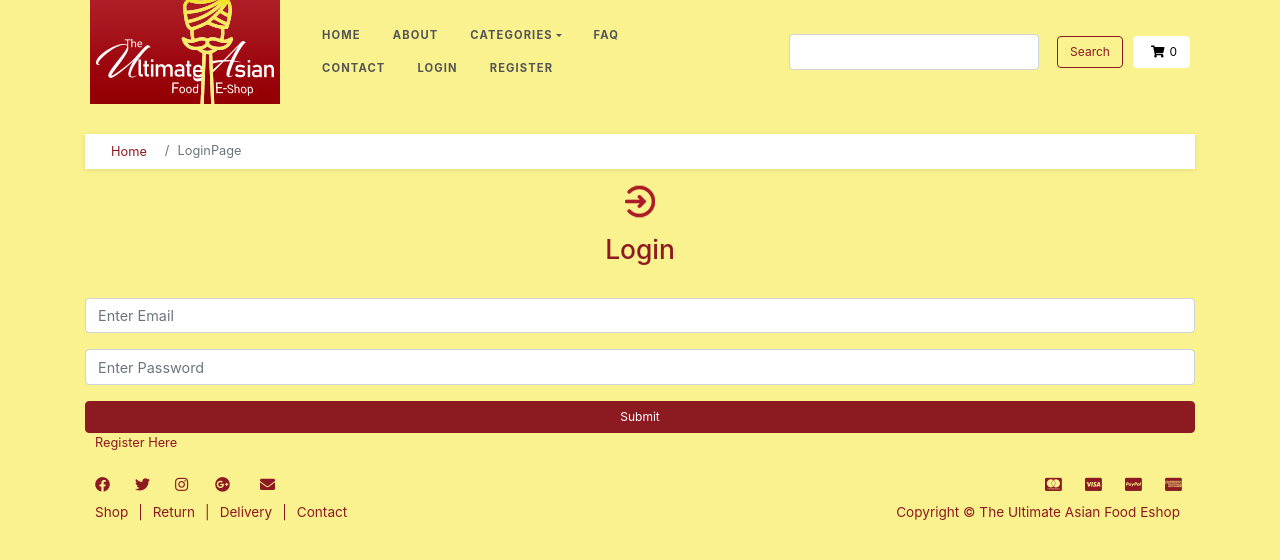
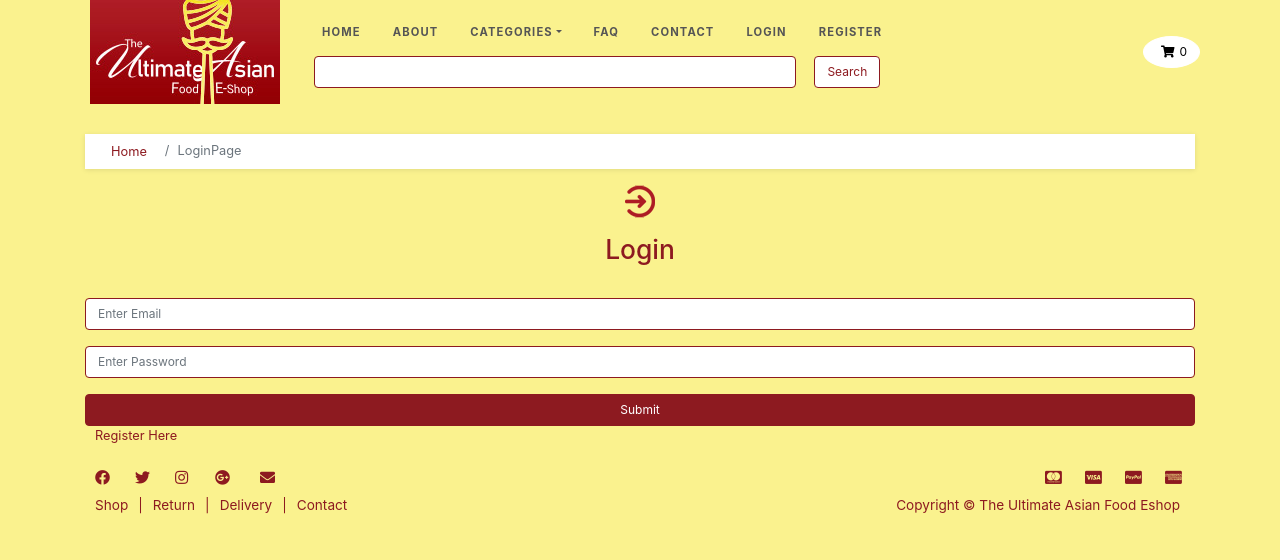
Before and after one commit to Kobyjc08/Frontend_Ultimate_Asian_Food, a React (Create React App) app in the folder frontend/: page /login in a window 1280 px wide. Shown: the top 560 px of the page. Built offline with nearby package versions, Linux system fonts and the light colour scheme; no server answers.

Commit message:
modify Header's style

```diff
--- a/frontend/src/assets/style.default.css
+++ b/frontend/src/assets/style.default.css
@@ -257,7 +257,7 @@ h1 {
 
 .navbar .navbar-btn {
   color: #fff;
-  margin-right: 10px;
+  border-radius: 50%;
 }
 
 #search {
@@ -1841,7 +1841,7 @@ STYLE SWITCHER FOR DEMO
 
 .btn-outline-primary {
   color: #8d1a20;
-  background-color: transparent;
+  background-color: white;
   background-image: none;
   border-color: #8d1a20;
 }
@@ -1854,13 +1854,13 @@ STYLE SWITCHER FOR DEMO
 
 .btn-outline-primary:focus,
 .btn-outline-primary.focus {
-  -webkit-box-shadow: 0 0 0 0.2rem rgba(79, 191, 168, 0.5);
-  box-shadow: 0 0 0 0.2rem rgba(79, 191, 168, 0.5);
+  -webkit-box-shadow: 0 0 0 0.2rem rgba(255, 193, 7, 0.5);
+  box-shadow: 0 0 0 0.2rem rgba(255, 193, 7, 0.5);
 }
 
 .btn-outline-primary.disabled,
 .btn-outline-primary:disabled {
-  color: #4fbfa8;
+  color: #ffc107;
   background-color: transparent;
 }
 
@@ -2704,11 +2704,11 @@ a.text-dark:focus {
 
 .form-control {
   padding: 0.375rem 0.75rem;
-  font-size: 0.9rem;
+  font-size: 0.75rem;
   line-height: 1.5;
   color: #495057;
   background-color: #fff;
-  border: 1px solid #ced4da;
+  border: 1.5px solid #8d1a20;
   border-radius: 0.25rem;
   -webkit-transition: border-color 0.15s ease-in-out,
     -webkit-box-shadow 0.15s ease-in-out;
@@ -2734,10 +2734,10 @@ a.text-dark:focus {
 .form-control:focus {
   color: #495057;
   background-color: #fff;
-  border-color: #ade1d6;
+  border-color: #ffc107;
   outline: 0;
-  -webkit-box-shadow: 0 0 0 0.2rem rgba(79, 191, 168, 0.25);
-  box-shadow: 0 0 0 0.2rem rgba(79, 191, 168, 0.25);
+  -webkit-box-shadow: 0 0 0 0.2rem rgba(255, 193, 7, 0.5);
+  box-shadow: 0 0 0 0.2rem rgba(255, 193, 7, 0.5);
 }
 
 .form-control::-webkit-input-placeholder {
@@ -2795,6 +2795,8 @@ select.form-control-lg:not([size]):not([multiple]) {
   display: flex;
   flex-direction: row;
   align-items: center;
+  margin: auto;
+  width: 100%;
 }
 
 .containerLinks {
@@ -2803,10 +2805,17 @@ select.form-control-lg:not([size]):not([multiple]) {
   width: auto;
 }
 
-.containerLinks1,
+.containerLinks1 {
+  display: flex;
+  width: 100%;
+  margin-bottom: 0.5rem;
+}
+
 .containerLinks2 {
   display: flex;
   width: 100%;
+  padding-right: 0.5rem;
+  padding-left: 0.5rem;
 }
 
 .valid-feedback {
--- a/frontend/src/index.css
+++ b/frontend/src/index.css
@@ -65,11 +65,12 @@ code {
   flex-direction: row;
   justify-content: space-evenly;
 }
-
+/*
 .card-image {
   width: 100%;
-  height: 70%;
+  height: 100%;
 }
+*/
 .card-render {
   display: flex;
   align-items: flex-start;
--- a/frontend/src/shared/Header.js
+++ b/frontend/src/shared/Header.js
@@ -62,8 +62,6 @@ export const Header = () => {
             <Link to="/Faq" className="nav-link2">
               FAQ
             </Link>
-          </div>
-          <div className="containerLinks2">
             <Link to="/Contact" className="nav-link2">
               Contact
             </Link>
@@ -74,7 +72,7 @@ export const Header = () => {
               Register
             </Link>
           </div>
-        </Nav>
+          <div className="containerLinks2">
             <form className="form-search">
               <FormControl
                 type="text"
@@ -92,6 +90,9 @@ export const Header = () => {
                 </Button>
               </Link>
             </form>
+          </div>
+        </Nav>
+
         <Nav>
           <div className="navbar-buttons d-flex justify-content-end">
             <Link
```
Lines whose indentation alone changed are shown as unchanged.
